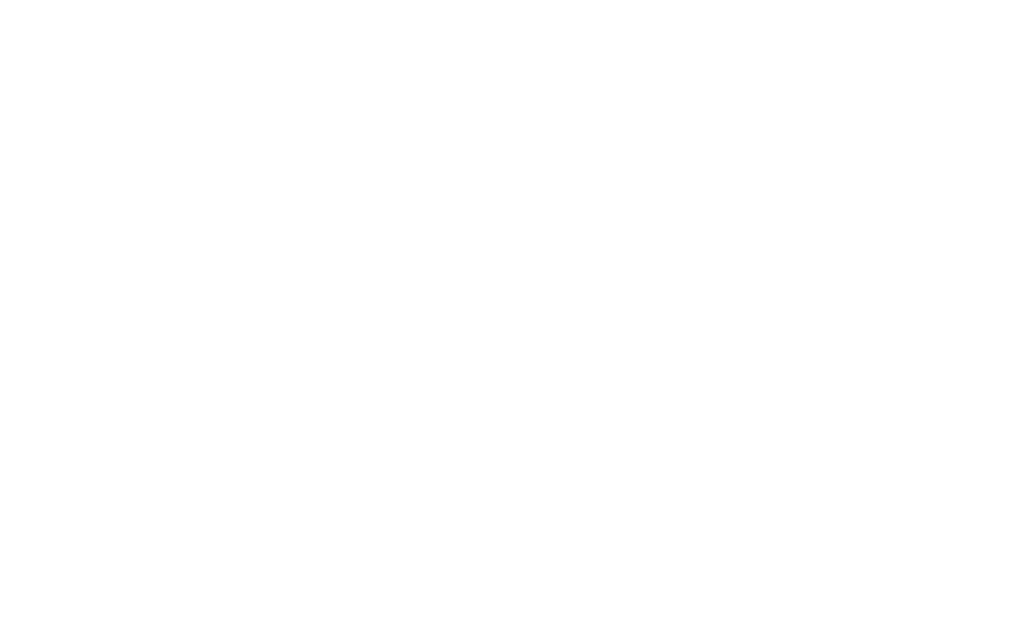
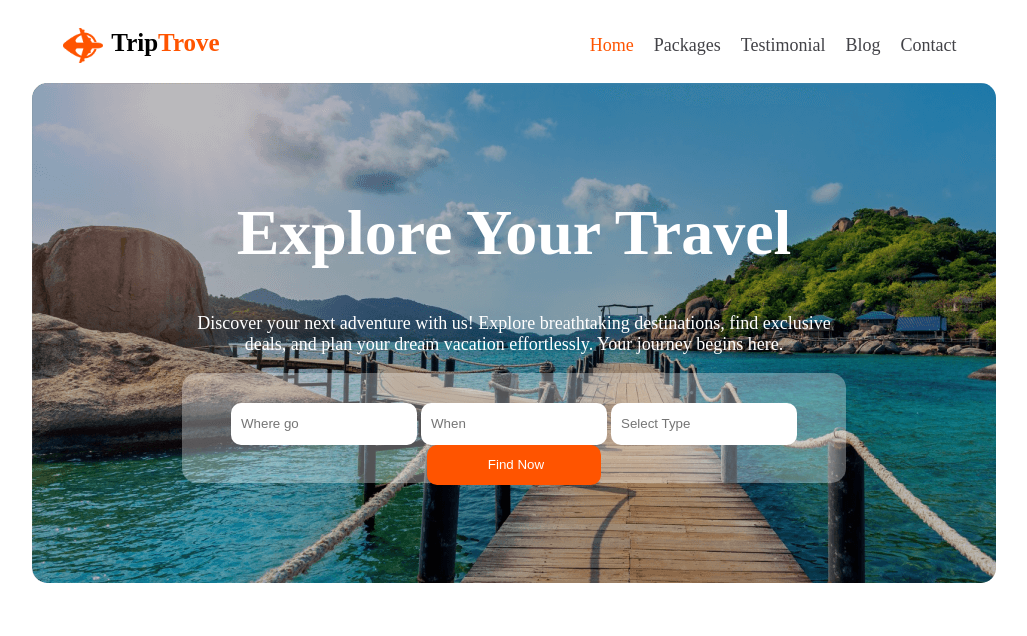
Before and after one commit to farumunni/travel-tour, a plain HTML site: page index.html in a window 1280 px wide. Shown: the whole page, without its empty margins (126-1153 px from the left). Drawn offline with Linux system fonts and the light colour scheme.

Commit message:
Added header part

```diff
--- a/index.html
+++ b/index.html
@@ -3,9 +3,45 @@
 <head>
     <meta charset="UTF-8">
     <meta name="viewport" content="width=device-width, initial-scale=1.0">
+    <link rel="stylesheet" href="style.css">
     <title>Travel & Tour</title>
 </head>
 <body>
+   <header>
+        <nav>
+            <div class="logo">
+                <img src="./Images/Group 40071 (2).png" alt="">
+                <h2>Trip<span>Trove</span></h2>
+            </div>
+            <div class="navv" >
+                <ul>
+                    <a href="#"><span>Home</span></a>
+                    <a href="#">Packages</a>
+                    <a href="#">Testimonial</a>
+                    <a href="#">Blog</a>
+                    <a href="#">Contact</a>
+                </ul>
+            </div>
+        </nav>
+        <div class="headerr">
+            <div class="headerrr">
+                <div class="headd">
+                    <h1>Explore Your Travel</h1>
+                    <p>Discover your next adventure with us! Explore breathtaking destinations, find exclusive deals, and plan your dream vacation effortlessly. Your journey begins here.</p>
+                    <div class="headdd">
+                        <input type="text" placeholder="Where go">
+                        <input type="text"  placeholder="When">
+                        <input type="text"  placeholder="Select Type">
+                        <button>Find Now</button>
+                    </div>
+                </div>
+            </div>
+        </div>
+   </header>
+   <article>
+    <section>
 
+    </section>
+   </article>
 </body>
 </html>
--- /dev/null
+++ b/style.css
@@ -0,0 +1,133 @@
+/* *{
+    margin-left: 40px;
+    margin-right:  40px;
+} */
+span{
+    color: #FF5400;
+}
+nav{
+    display: flex;
+    justify-content: space-around;
+}
+h2{
+    font-size: 25px;
+}
+.logo{
+    display: flex;
+    gap:8px;
+}
+
+img{
+    height: 35px;
+    padding-top: 20px;
+}
+ul{
+    padding: 9px;
+    display: flex;
+    gap: 20px;
+    font-size: 18px;
+}
+a{
+    text-decoration: none;
+    color:#424247;
+}
+
+.headerr{
+    background-image: url('./Images/Group_13.png');
+    background-repeat: no-repeat;
+    border-radius: 15px;
+    width:auto;
+    height: 500px;
+    margin-left: 150px;
+    margin-right: 150px;
+
+}
+
+.headerrr{
+    background-color: rgba(0, 0, 0, 0.262);
+    width:auto;
+    height: 500px;
+    border-radius: 15px;
+    text-align: center;
+
+}
+.headd{
+    padding: 150px;
+    padding-top: 70px;
+}
+.headd h1{
+    font-size: 64px;
+    color: #FFF;
+}
+.headd p{
+    font-size: 18px;
+    color: #FFF;
+}
+.headdd{
+    background-color: rgba(255, 255, 255, 0.323);
+    height: 80px;
+    padding-top: 30px;
+    border-radius: 15px;
+}
+.headdd input{
+    background-color: #FFF;
+    color:rgba(19, 19, 24, 0.50);
+    width: 174px;
+    height: 40px;
+    border-radius: 10px;
+    border: none;
+    padding-left: 10px;
+
+}
+.headdd button{
+    width: 174px;
+    height: 40px;
+    padding-left: 10px;
+    border-radius: 10px;
+    background-color: #FF5400;
+    color: #FFF;
+    border: none;
+}
+
+
+
+
+
+
+
+
+
+
+@media screen and (max-width:600px) {
+    .headerr{
+        height: 480px;
+    }
+    .headerrr{
+        height: 480px;
+    }
+
+    .headd{
+        padding: 10px;
+    }
+    .headdd{
+        background-color: rgba(255, 255, 255, 0.323);
+        border-radius: 15px;
+    }
+    .headd h1{
+        font-size: 22px;
+
+    }
+    .headd p{
+        font-size: 14px;
+
+    }
+    .headdd{
+        display: flex;
+        flex-direction: column;
+        gap:20px;
+        background-color: rgba(255, 255, 255, 0.323);
+        height: 250px;
+        padding: 30px;
+        border-radius: 15px;
+    }
+}
```
Also changed, not shown: Images/Group 39.png (added), Images/Group 40.png (added), Images/Group 40071 (2).png (added), Images/Group 40089.png (added), Images/Group_13.png (added), Images/Rectangle 10.png (added), Images/Rectangle 11.png (added), Images/Rectangle 4.png (added), Images/Rectangle 5.png (added), Images/Rectangle 6.png (added), Images/Rectangle 7.png (added), Images/Rectangle 8 (1).png (added), Images/Rectangle 8.png (added), Images/Rectangle 9.png (added).
